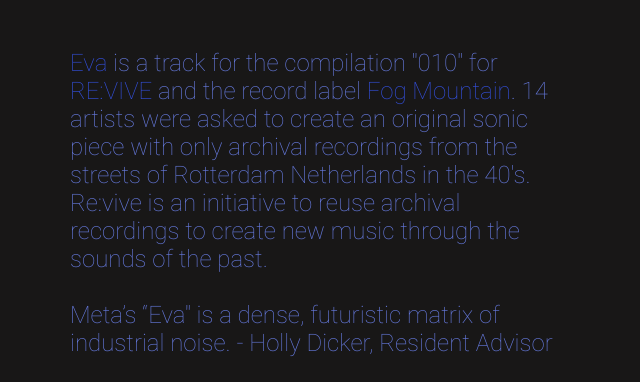
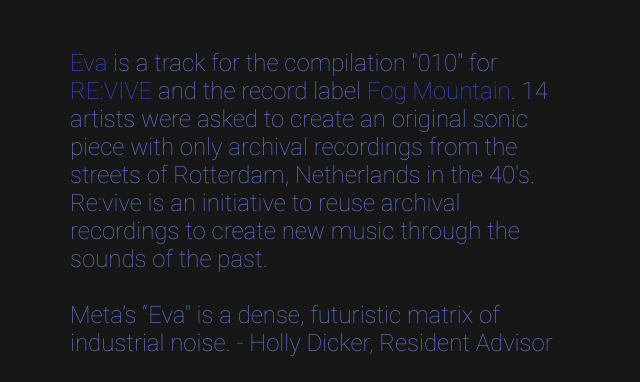
Before and after one commit to mjohnson92/441-work, a plain HTML site: page index.html in a window 1280 px wide. Shown: the part 2624-3006 px from the top of the page, 628-1268 px from the left. Drawn offline with Linux system fonts and the light colour scheme.

Commit message:
fixed error
punctuation

```diff
--- a/index.html
+++ b/index.html
@@ -90,7 +90,7 @@
                 <div>
                     <div class="menu-item"><a href="https://fogmountainrecords.bandcamp.com/track/eva" target="_blank" >Eva</a> is a track for the compilation "010"
                     for <a href="http://revivethis.org/" target="_blank" >RE:VIVE</a> and the record label <a href="http://www.fogmountainrecords.com/" target="_blank" >Fog Mountain</a>.
-                    14 artists were asked to create an original sonic piece with only archival recordings from the streets of Rotterdam Netherlands in the 40's.
+                    14 artists were asked to create an original sonic piece with only archival recordings from the streets of Rotterdam, Netherlands in the 40's.
                     Re:vive is an initiative to reuse archival recordings to create new music through the sounds of the past. <br><br>
                     Meta’s “Eva" is a dense, futuristic matrix of industrial noise. - Holly Dicker, Resident Advisor</div><br>
                     <div class="menu-item-title"> Eva (Original) </div><br>
```
